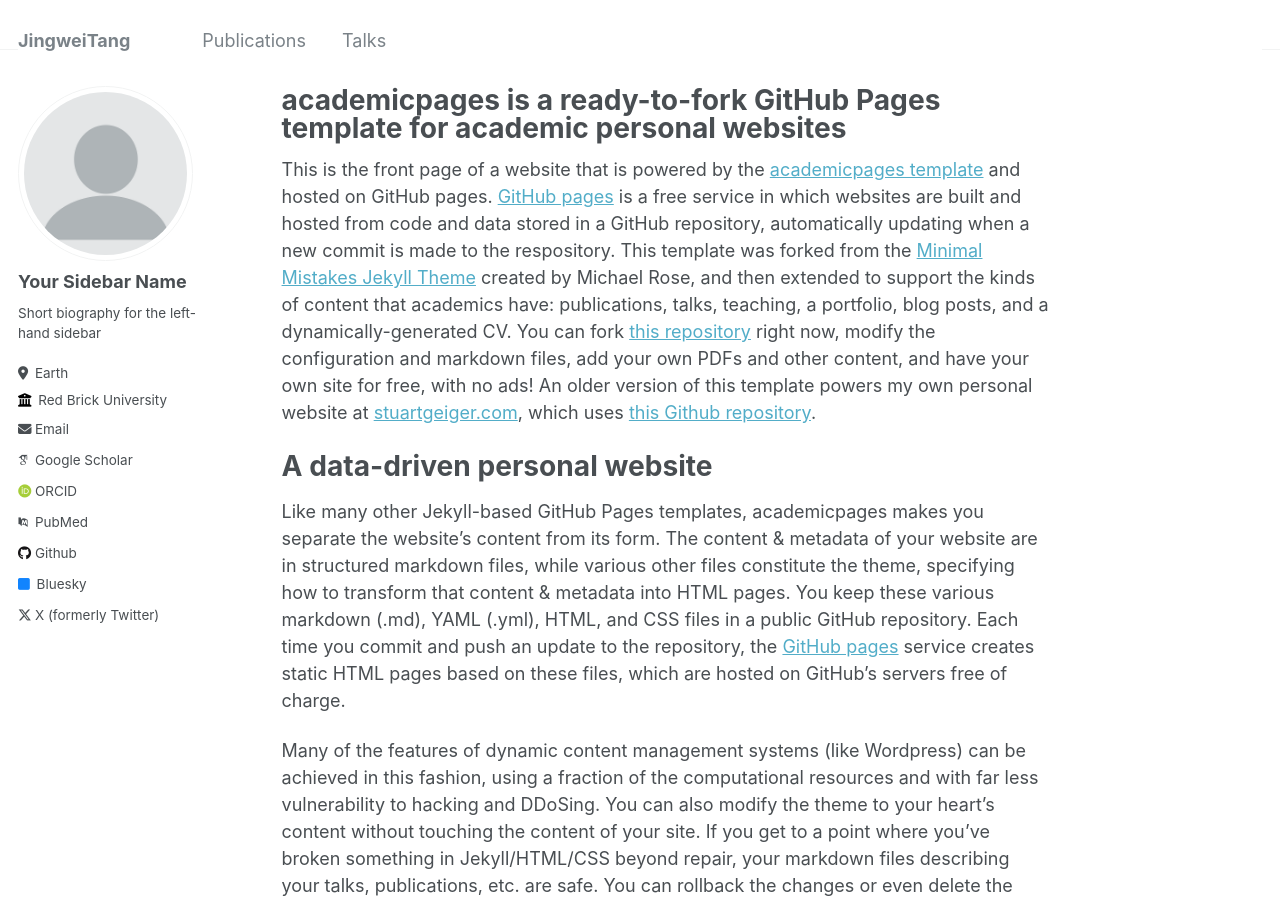
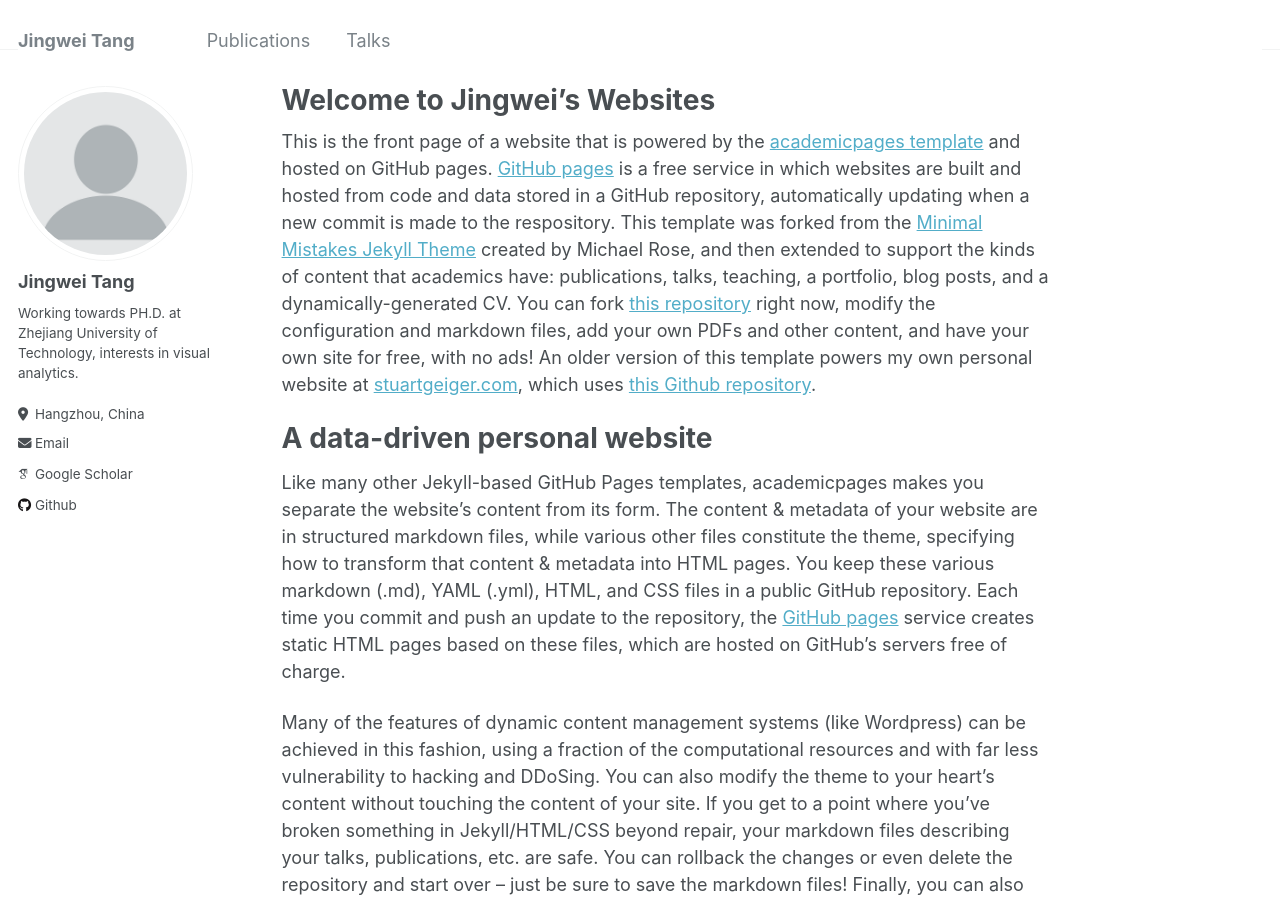
Before and after one commit to isjwtang/isjwtang.github.io, a Jekyll site: the page built from _pages/about.md, in a window 1280 px wide and 900 px high. Built offline with Jekyll 4.4.1, drawn with Linux system fonts in a browser that asks for light colours; some web fonts are replaced.

Commit message:
update about

```diff
--- a/_config.yml
+++ b/_config.yml
@@ -8,13 +8,13 @@
 
 # Basic Site Settings
 locale                   : "en-US"
-title                    : "JingweiTang"
+title                    : "Jingwei Tang"
 title_separator          : "-"
 name                     : &name "Jingwei Tang"
 description              : &description "personal description"
 url                      : https://isjwtang.github.io # the base hostname & protocol for your site e.g. "https://mmistakes.github.io"
 baseurl                  : "" # the subpath of your site, e.g. "/blog"
-repository               : "academicpages/academicpages.github.io"
+repository               : "isjwtang/isjwtang.github.io"
 
 # Site Author - The following control what appear as part of the author content on the side bar.
 #               If a field is blank the icon and link will not appear, otherwise it will be shown.
@@ -22,32 +22,32 @@ repository               : "academicpages/academicpages.github.io"
 author:
   # Biographic information
   avatar           : "profile.png"
-  name             : "Your Sidebar Name"
+  name             : "Jingwei Tang"
   pronouns         : # example: "she/her"
-  bio              : "Short biography for the left-hand sidebar"
-  location         : "Earth"
-  employer         : "Red Brick University"
+  bio              : "Working towards PH.D. at Zhejiang University of Technology, interests in visual analytics."
+  location         : "Hangzhou, China"
+  # employer         : "Red Brick University"
   uri              : # URL
-  email            : "none@example.org"
+  email            : "eejwtang@gmail.com"
 
   # Academic websites
   arxiv            : # URL - Update with the correct link to your profile
-  googlescholar    : "https://scholar.google.com/citations?user=PS_CX0AAAAAJ"
+  googlescholar    : "https://scholar.google.com/citations?user=GS3cZwkAAAAJ&hl=zh-CN"
   impactstory      : # URL
-  orcid            : "http://orcid.org/yourorcidurl"
-  pubmed           : "https://www.ncbi.nlm.nih.gov/pubmed/?term=john+snow"
+  # orcid            : "http://orcid.org/yourorcidurl"
+  # pubmed           : "https://www.ncbi.nlm.nih.gov/pubmed/?term=john+snow"
   researchgate     : # URL
 
   # Repositories and software development
   bitbucket        : # Username - Update with your username on the site
   codepen          : # Username
   dribbble         : # Username
-  github           : "academicpages"
+  github           : "isjwtang"
   kaggle           : # Username
   stackoverflow    : # User number or user number and name (i.e., use "1" or "1/jeff-atwood")
 
   # Social media
-  bluesky          : "bsky.app" # Replace this with you Bluesky username
+  # bluesky          : "bsky.app" # Replace this with you Bluesky username
   facebook         : # Username
   flickr           : # Username
   foursquare       : # Username
@@ -64,7 +64,7 @@ author:
   steam            : # Username
   telegram         : # URL
   tumblr           : # Username
-  twitter          : "UniofOxford"  # Replace this with your X / Twitter handle
+  # twitter          : "UniofOxford"  # Replace this with your X / Twitter handle
   vine             : # Username
   weibo            : # Username
   wikipedia        : # Username
--- a/_pages/about.md
+++ b/_pages/about.md
@@ -1,6 +1,6 @@
 ---
 permalink: /
-title: "academicpages is a ready-to-fork GitHub Pages template for academic personal websites"
+title: "Welcome to Jingwei's Websites"
 author_profile: true
 redirect_from:
   - /about/
```
